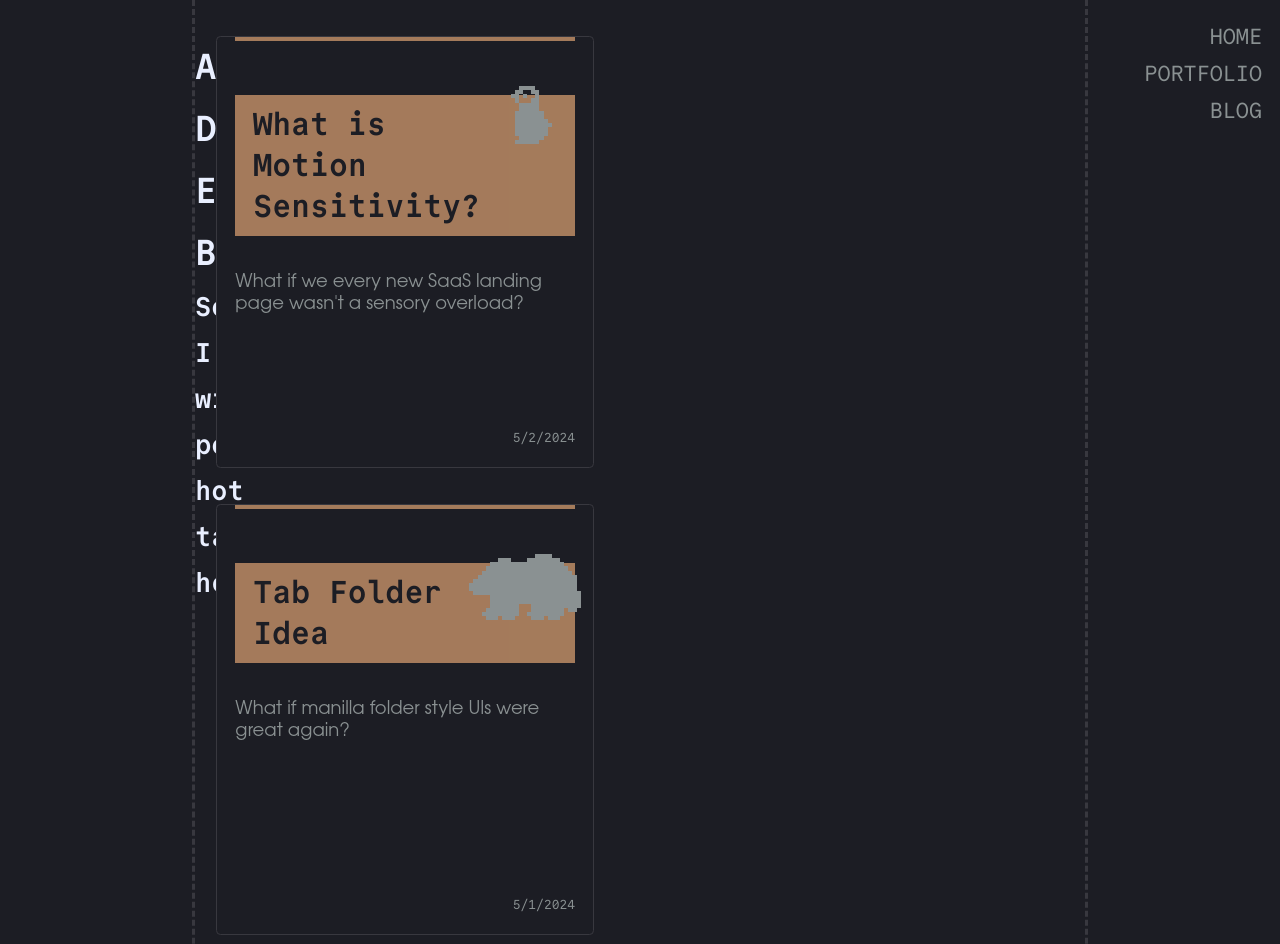
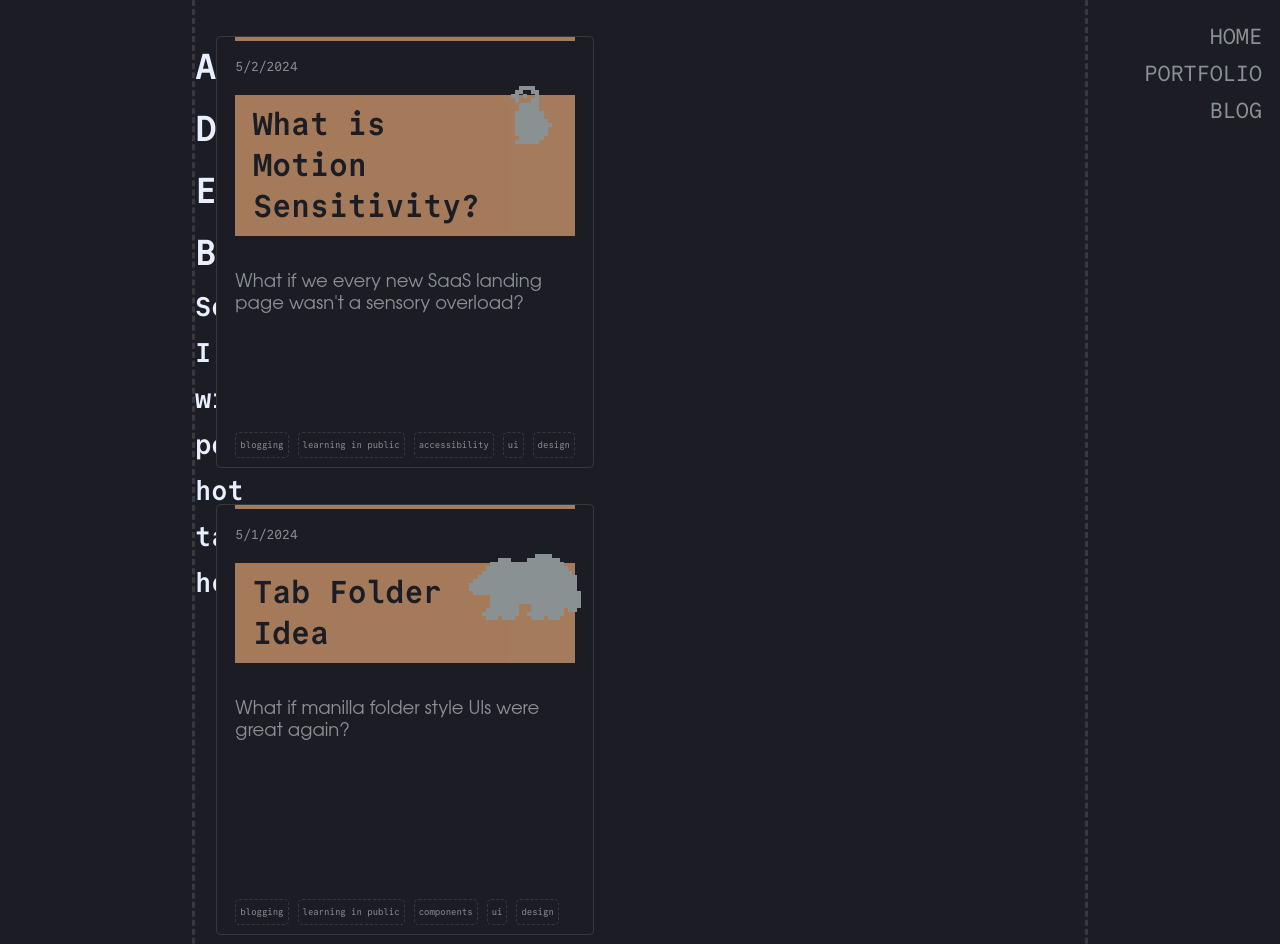
Before and after one commit to SladtheLad/nicksladden.com, an Astro site: page /blog in a window 1280 px wide. Shown: the top 944 px of the page. Built offline with nearby package versions, Linux system fonts and the light colour scheme; Astro itself is replaced by a stand-in of ours.

Commit message:
add tags and move date on cards

```diff
--- a/src/components/blog-post-oreilly-card.astro
+++ b/src/components/blog-post-oreilly-card.astro
@@ -1,5 +1,5 @@
 ---
-const { pubDate, link, title, subtitle, animalIcon } = Astro.props;
+const { animalIcon, link, pubDate, subtitle, tags, title } = Astro.props;
 import type { AstroBuiltinProps } from 'astro';
 import AnimalSprites from './Animals/animal-sprites.astro';
 
@@ -9,6 +9,7 @@ interface Props extends AstroBuiltinProps {
   link: string | undefined;
   subtitle: string | undefined;
   title: string;
+  tags?: string[];
 }
 ---
 
@@ -19,6 +20,15 @@ interface Props extends AstroBuiltinProps {
     <div class='title-container'><span class='title'>{title}</span></div>
     {animalIcon && <AnimalSprites icon={animalIcon} />}
     <span class='subtitle'>{subtitle}</span>
+    {
+      tags && (
+        <div class='tags-container'>
+          {tags.map((tag) => (
+            <span>{tag.toLocaleLowerCase()}</span>
+          ))}
+        </div>
+      )
+    }
     <span class='date'>{pubDate.toLocaleDateString()}</span>
   </div>
 
@@ -115,8 +125,8 @@ interface Props extends AstroBuiltinProps {
       span.date {
         padding: 1rem;
         position: absolute;
-        bottom: 0px;
-        right: 0;
+        top: 0;
+        left: 0;
         font-weight: 500;
         font-size: small;
       }
--- a/src/pages/blog.astro
+++ b/src/pages/blog.astro
@@ -24,10 +24,8 @@ const blogPosts = await getCollection('blog');
               subtitle={post.data.subtitle}
               link={`/posts/${post.slug}`}
               pubDate={post.data.pubDate}
+              tags={post.data.tags}
             />
-            {/* {post.data.tags.map((tag) => (
-              <span>{`${tag}`}</span>
-            ))} */}
           </li>
         ))
       }
```
